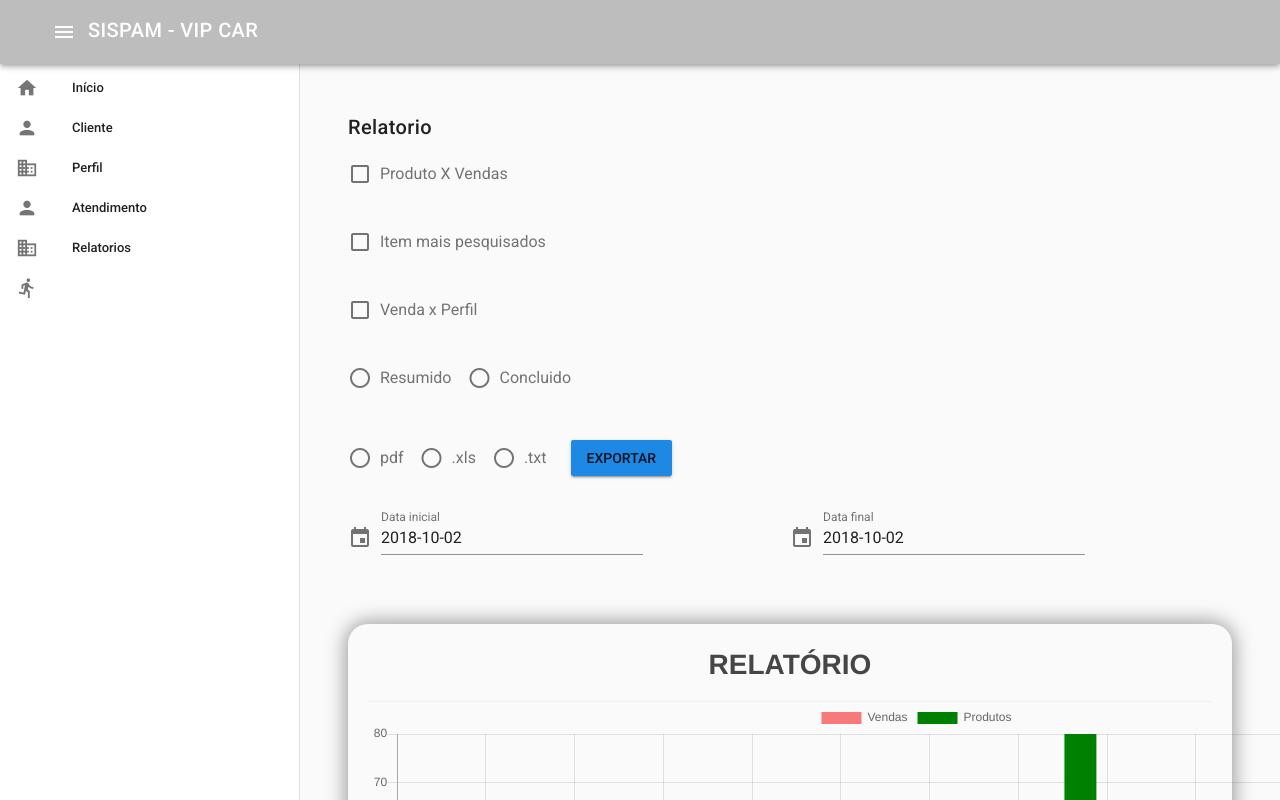
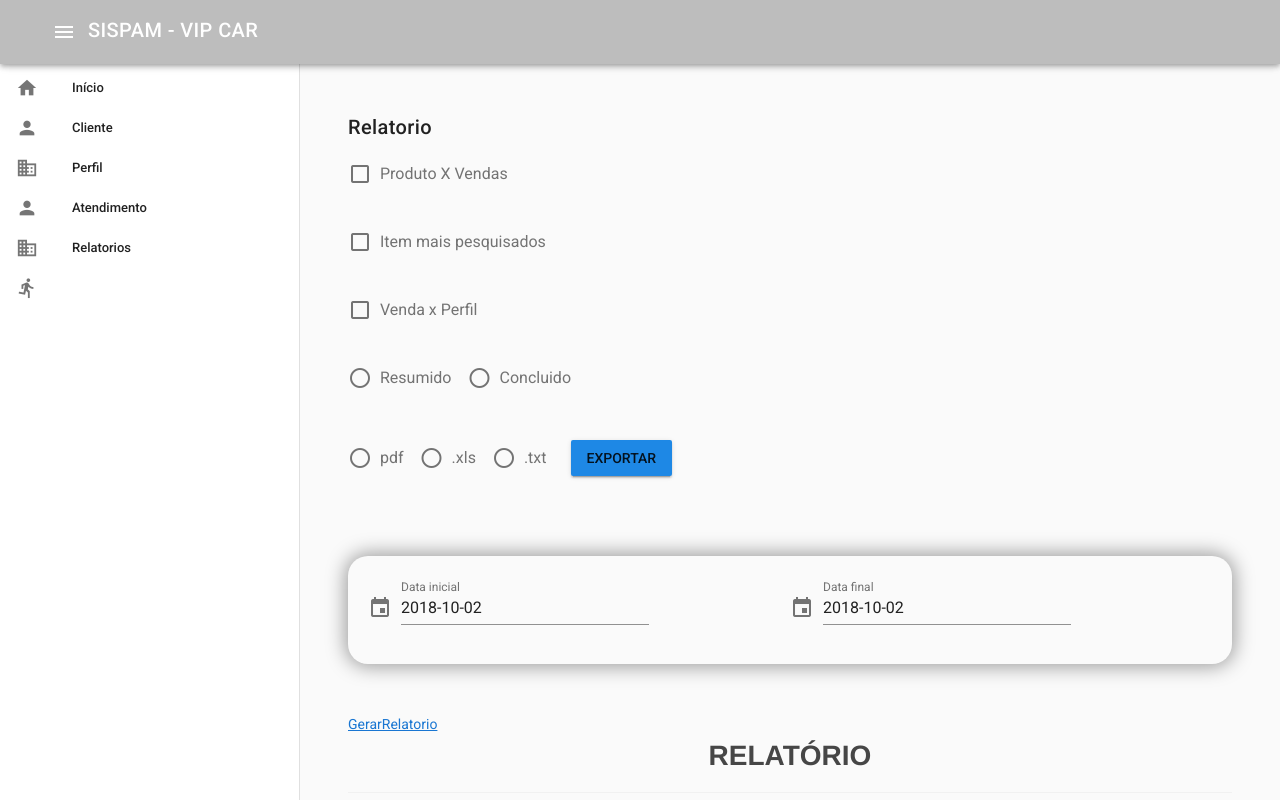
Before and after one commit to carolinachm/front_vendas, a Vue app: page /#/relatorios in a window 1280 px wide. Shown: the top 800 px of the page. Built offline with nearby package versions, Linux system fonts and the light colour scheme; sample sign-in values are in the browser's storage.

Commit message:
ultima atualização

```diff
--- a/src/pages/Relatorio.vue
+++ b/src/pages/Relatorio.vue
@@ -8,23 +8,11 @@
     <v-form ref="form" v-model="valid" lazy-validation>
 
       <div>
-      <v-checkbox
-      v-model="checkbox"
-      label="Produto X Vendas"
-      required
-    ></v-checkbox>
+        <v-checkbox v-model="checkbox" label="Produto X Vendas" required></v-checkbox>
       </div>
 
-    <v-checkbox
-      v-model="checkbox1"
-      label="Item mais pesquisados"
-      required
-    ></v-checkbox>
-    <v-checkbox
-      v-model="checkbox2"
-      label="Venda x Perfil"
-      required
-    ></v-checkbox>
+      <v-checkbox v-model="checkbox1" label="Item mais pesquisados" required></v-checkbox>
+      <v-checkbox v-model="checkbox2" label="Venda x Perfil" required></v-checkbox>
 
       <v-radio-group v-model="row" row>
         <v-radio label="Resumido" value="radio-1"></v-radio>
@@ -36,34 +24,14 @@
         <v-radio label=".xls" value="radio-2"></v-radio>
         <v-radio label=".txt" value="radio-2"></v-radio>
 
-        <v-btn color="blue darken-1" >Exportar</v-btn>
+        <v-btn color="blue darken-1">Exportar</v-btn>
       </v-radio-group>
 
-
-
-  </v-form>
-
+      <div class="Chart">
       <v-layout row wrap>
         <v-flex xs12 sm6 md4>
-      <v-menu
-        ref="menu"
-        :close-on-content-click="false"
-        v-model="menu"
-        :nudge-right="40"
-        :return-value.sync="date"
-        lazy
-        transition="scale-transition"
-        offset-y
-        full-width
-        min-width="290px"
-      >
-        <v-text-field
-          slot="activator"
-          v-model="date"
-          label="Data inicial"
-          prepend-icon="event"
-          readonly
-        ></v-text-field>
+          <v-menu ref="menu" :close-on-content-click="false" v-model="menu" :nudge-right="40" :return-value.sync="date" lazy transition="scale-transition" offset-y full-width min-width="290px">
+            <v-text-field slot="activator" v-model="date" label="Data inicial" prepend-icon="event" readonly></v-text-field>
             <v-date-picker v-model="date" no-title scrollable>
               <v-spacer></v-spacer>
               <v-btn flat color="primary" @click="menu = false">Cancel</v-btn>
@@ -73,22 +41,8 @@
         </v-flex>
         <v-spacer></v-spacer>
         <v-flex xs12 sm6 md4>
-      <v-dialog
-        ref="dialog"
-        v-model="modal"
-        :return-value.sync="date"
-        persistent
-        lazy
-        full-width
-        width="290px"
-      >
-        <v-text-field
-          slot="activator"
-          v-model="date"
-          label="Data final"
-          prepend-icon="event"
-          readonly
-        ></v-text-field>
+          <v-dialog ref="dialog" v-model="modal" :return-value.sync="date" persistent lazy full-width width="290px">
+            <v-text-field slot="activator" v-model="date" label="Data final" prepend-icon="event" readonly></v-text-field>
             <v-date-picker v-model="date" scrollable>
               <v-spacer></v-spacer>
               <v-btn flat color="primary" @click="modal = false">Cancel</v-btn>
@@ -100,12 +54,17 @@
         <v-spacer></v-spacer>
       </v-layout>
 
-   <div class="Chart">
+    </div>
+
+      <router-link to="/RelatorioGerado"><div class="bt">GerarRelatorio</div></router-link>
+
+
+    </v-form>
+
+
+
      <h1 style="text-align:center;">Relatório</h1>
       <bar-example/>
-    </div>
-
-
   </div>
 </template>
 
@@ -118,7 +77,7 @@
       BarExample,
 
     },
-    data () {
+    data() {
       return {
         title: "Relatorio",
         dataPoints: null,
@@ -137,28 +96,26 @@
         row: null
       }
     },
-    mounted () {
+    mounted() {
       setInterval(() => {
         this.fillData()
       }, 2000)
     },
     methods: {
-      increaseHeight () {
+      increaseHeight() {
         this.height += 10
       },
-      getRandomInt () {
+      getRandomInt() {
         return Math.floor(Math.random() * (50 - 5 + 1)) + 5
       },
-      fillData () {
+      fillData() {
         this.dataPoints = {
           labels: ['January' + this.getRandomInt(), 'February', 'March', 'April', 'May', 'June', 'July', 'August', 'September', 'October', 'November', 'December'],
-          datasets: [
-            {
+          datasets: [{
             label: 'Data One',
             backgroundColor: '#f87979',
             data: [this.getRandomInt(), this.getRandomInt(), this.getRandomInt(), this.getRandomInt(), this.getRandomInt(), this.getRandomInt(), this.getRandomInt(), this.getRandomInt(), this.getRandomInt(), this.getRandomInt(), this.getRandomInt(), this.getRandomInt()]
-            }
-          ]
+          }]
         }
       },
       abrirGerarRelatorio() {
@@ -170,7 +127,7 @@
       },
     },
     computed: {
-      myStyles () {
+      myStyles() {
         return {
           height: `${this.height}px`,
           position: 'relative'
--- /dev/null
+++ b/src/pages/RelatorioGerado.vue
@@ -0,0 +1,93 @@
+<template>
+  <div class="container">
+      <h1 style="text-align:center;">Relatório</h1>
+      <bar-example/>
+      <router-link></router-link>
+    </div>
+ </template>
+
+ <script>
+  import BarExample from '@/components/BarExample'
+
+
+  export default {
+    components: {
+      BarExample,
+
+    },
+    data() {
+      return {
+        title: "Relatorio",
+        dataPoints: null,
+        height: 20,
+        checkbox: false,
+        checkbox1: false,
+        checkbox2: false,
+        gerarRelatorio: false,
+        radioGroup: 1,
+        valid: true,
+        date: new Date().toISOString().substr(0, 10),
+        menu: false,
+        modal: false,
+        menu2: false,
+        column: null,
+        row: null
+      }
+    },
+    mounted() {
+      setInterval(() => {
+        this.fillData()
+      }, 2000)
+    },
+    methods: {
+      increaseHeight() {
+        this.height += 10
+      },
+      getRandomInt() {
+        return Math.floor(Math.random() * (50 - 5 + 1)) + 5
+      },
+      fillData() {
+        this.dataPoints = {
+          labels: ['January' + this.getRandomInt(), 'February', 'March', 'April', 'May', 'June', 'July', 'August', 'September', 'October', 'November', 'December'],
+          datasets: [{
+            label: 'Data One',
+            backgroundColor: '#f87979',
+            data: [this.getRandomInt(), this.getRandomInt(), this.getRandomInt(), this.getRandomInt(), this.getRandomInt(), this.getRandomInt(), this.getRandomInt(), this.getRandomInt(), this.getRandomInt(), this.getRandomInt(), this.getRandomInt(), this.getRandomInt()]
+          }]
+        }
+      },
+    },
+    computed: {
+      myStyles() {
+        return {
+          height: `${this.height}px`,
+          position: 'relative'
+        }
+      }
+    }
+  }
+</script>
+
+<style>
+  .container {
+    max-width: 800px;
+    margin: 0 auto;
+  }
+
+  h1 {
+    font-family: 'Helvetica', Arial;
+    color: #464646;
+    text-transform: uppercase;
+    border-bottom: 1px solid #f1f1f1;
+    padding-bottom: 15px;
+    font-size: 28px;
+    margin-top: 0;
+  }
+
+  .Chart {
+    padding: 20px;
+    box-shadow: 0px 0px 20px 2px rgba(0, 0, 0, .4);
+    border-radius: 20px;
+    margin: 50px 0;
+  }
+</style>
```
Lines whose indentation alone changed are shown as unchanged.
